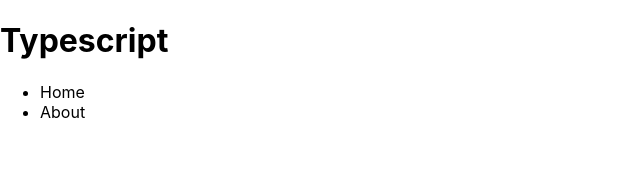
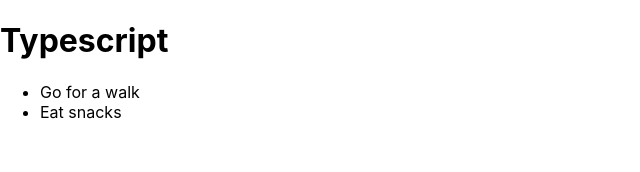
Before and after one commit to RZFalcore/udemy-react-ts, a React (Create React App) app: page / in a window 1280 px wide. Shown: the top 172 px of the page, without its empty margins (0-640 px from the left). Built offline with nearby package versions, Linux system fonts and the light colour scheme.

Commit message:
add data model

```diff
--- a/src/App.tsx
+++ b/src/App.tsx
@@ -1,11 +1,12 @@
 import React from "react";
 import Todos from "./components/Todos";
+import Todo from './models/todo';
 
 function App() {
-  const nav = ['Home', "About"]
+  const todos = [new Todo("Go for a walk"), new Todo("Eat snacks")]
   return <div>
     <h1>Typescript</h1>
-    <Todos items={nav}/>
+    <Todos items={todos}/>
     </div>
 }
 
--- a/src/components/Todos.tsx
+++ b/src/components/Todos.tsx
@@ -1,8 +1,9 @@
-import React from 'react'
+import React from 'react';
+import Todo from '../models/todo';
 
-const Todos: React.FC<{items: string[]}> = ({items}) =>  {
+const Todos: React.FC<{items: Todo[]}> = ({items}) =>  {
     return <ul>
-        {items.map(item => <li key={item}>{item}</li>)}
+        {items.map(item => <li key={item.id}>{item.text}</li>)}
     </ul>
 };
 
--- /dev/null
+++ b/src/models/todo.ts
@@ -0,0 +1,10 @@
+class Todo {
+    id: string;
+    text: string;
+
+    constructor(todoText: string) {
+        this.text = todoText;
+        this.id = new Date().toISOString();
+    }
+}
+export default Todo;
```
